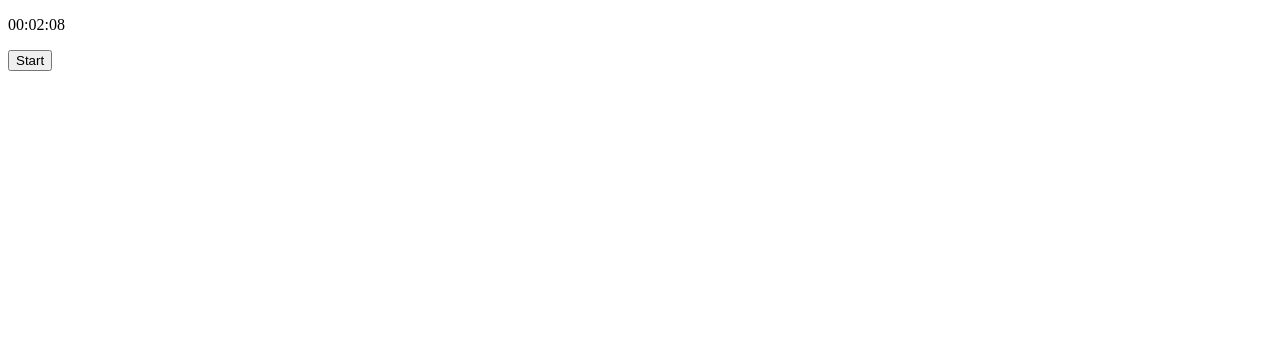
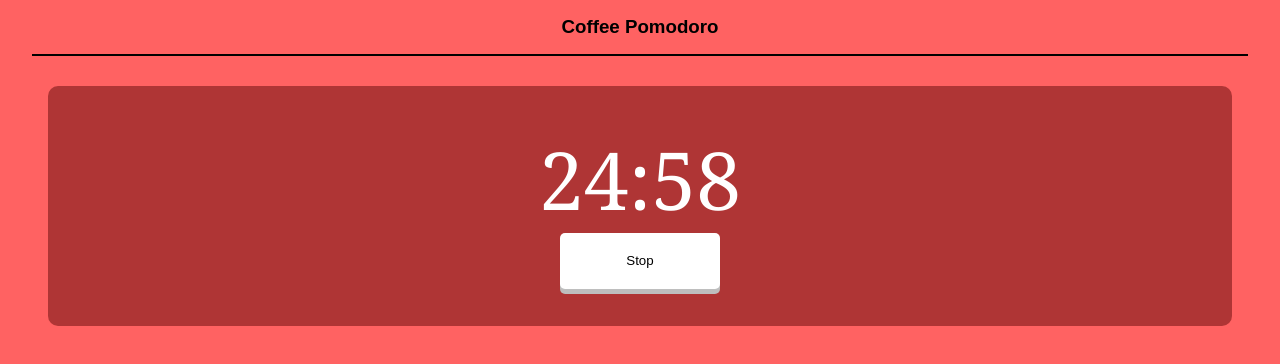
Before and after one commit to Gushenp/Projetos_Pessoais, a plain HTML site: page CoffeeTimer/index.html in a window 1280 px wide. Both pictures are taken after a click on the button "Start". Drawn offline with nearby package versions, Linux system fonts and the light colour scheme.

Commit message:
modified:   CoffeeTimer/index.html modified:   CoffeeTimer/scripts/moment.js modified:   CoffeeTimer/styles/style.css

```diff
--- a/CoffeeTimer/index.html
+++ b/CoffeeTimer/index.html
@@ -7,8 +7,23 @@
     <title>Coffee Timer</title>
 </head>
 <body id="body">
-    <p id="cronometer-view">00:00:00</p>
-    <button id="start-button">Start</button>
+    <main>
+        <div id="header">
+            <h3>Coffee Pomodoro</h3>
+        </div>
+
+        <div id="timer-container">
+
+            <p id="cronometer-view">25:00</p>
+            <button id="start-button">Start</button>
+
+        </div>
+
+        <div id="task-container">
+
+        </div>
+    </main>
+
     <script src="https://cdn.jsdelivr.net/npm/moment@2.30.1/moment.min.js"></script>
     <script src="./scripts/moment.js"></script>
 </body>
--- a/CoffeeTimer/scripts/moment.js
+++ b/CoffeeTimer/scripts/moment.js
@@ -1,53 +1,53 @@
-const cronometerView = document.getElementById('cronometer-view')
-const startButton = document.getElementById('start-button')
+const cronometerView = document.getElementById('cronometer-view');
+const startButton = document.getElementById('start-button');
 
 let starTime = {
-    minutes: 2,
-    seconds: 10,
+    minutes: 25,
+    seconds: 0,
 };
 
 let minute = starTime.minutes;
 let second = starTime.seconds;
+let timerActive = false;
+let timer;
 
-let startCount = moment().hour(0).minute(minute).second(second);
-
-function delay(ms){
-    return new Promise(resolve => setTimeout(resolve, ms));
+function updateDisplay() {
+    const displayTime = moment().hour(0).minute(minute).second(second);
+    cronometerView.innerHTML = displayTime.format('mm:ss');
 }
 
 async function timerExecutation() {
+    if (timerActive) {
+        clearInterval(timer);
+        timerActive = false;
+        startButton.innerText = 'Start';
+        return;
+    }
 
-    while (minute > -1) {
-        let startCount = moment().hour(0).minute(minute).second(second);
+    timerActive = true;
+    startButton.innerText = 'Stop';
 
-        let secondsT = 59;
-        cronometerView.innerHTML = startCount.format('HH:mm:ss')
+    updateDisplay();
 
-        await delay(1000)
-            if (second > 0 || secondsT === 59){
-                while(second > 0) {
-                    second -= 1;
-                    let startCount = moment().hour(0).minute(minute).second(second);
-                    cronometerView.innerHTML = startCount.format('HH:mm:ss')
-                    console.log(startCount.format('HH:mm:ss'))
-                    await delay(1000)
-                }
+    timer = setInterval(() => {
+        if (second === 0) {
+            if (minute === 0) {
+                clearInterval(timer);
+                timerActive = false;
+                startButton.innerText = 'Start';
+                console.log('Contagem finalizada');
+                return;
             } else {
-                while(secondsT > 0) {
-                    secondsT -= 1
-                    let startCount = moment().hour(0).minute(minute).second(second);
-                    cronometerView.innerHTML = startCount.format('HH:mm:ss')
-                    console.log(startCount.format('HH:mm:ss'))
-                    await delay(1000)
-                }
+                minute--;
+                second = 59;
             }
-    minute -= 1;
-    second = 59;
-    }{
-        console.log('contagem finalizada')
-    }
+        } else {
+            second--;
+        }
+        updateDisplay();
+    }, 1000);
 }
 
+updateDisplay();
 
-
-startButton.addEventListener('click', timerExecutation)
+startButton.addEventListener('click', timerExecutation);
--- a/CoffeeTimer/styles/style.css
+++ b/CoffeeTimer/styles/style.css
@@ -0,0 +1,68 @@
+:root {
+    --color1: #000000;
+    --color2: #03120e;
+    --color3: #1a1d1a;
+    --color4: #323532;
+    --color5: #3e505b;
+    --color6: #26412c;
+    --color7: #8ab0ab;
+    --color8: #ffffff;
+    --color9: #ff6262;
+    --color10: #ff626258;
+}
+
+* {
+    box-sizing: border-box;
+    margin: 0;
+    padding: 0;
+    font-family: sans-serif;
+}
+
+#header{
+    text-align: center;
+    background-color: var(--color10);
+    box-shadow: #000000 0px 2px 0px;
+    padding: 1rem 0 1rem 0;
+}
+
+body{
+    display: flex;
+    flex-direction: column;
+    min-height: 100dvh;
+}
+
+main{
+    display: flex;
+    flex-direction: column;
+    min-height: 100dvh;
+    padding: 0 2rem 0 2rem;
+    background-color: var(--color9);
+}
+
+#timer-container{
+    display: flex;
+    height: 15rem;
+    margin: 2rem 1rem 0 1rem;
+    align-items: center;
+    justify-content: center;
+    flex-direction: column;
+    background-color: #7c19199c;
+    color: var(--color8);
+    border-radius: 10px;
+}
+
+#cronometer-view{
+    font-family: Cambria, Cochin, Georgia, Times, 'Times New Roman', serif;
+    font-size: 5rem;
+}
+
+#start-button{
+    height: 3.5rem;
+    width: 10rem;
+    cursor: pointer;
+    border: none;
+    border-radius: 5px;
+    box-shadow: rgb(190, 190, 190) 0px 5px 0px;
+    background-color: var(--color8);
+
+}
```
